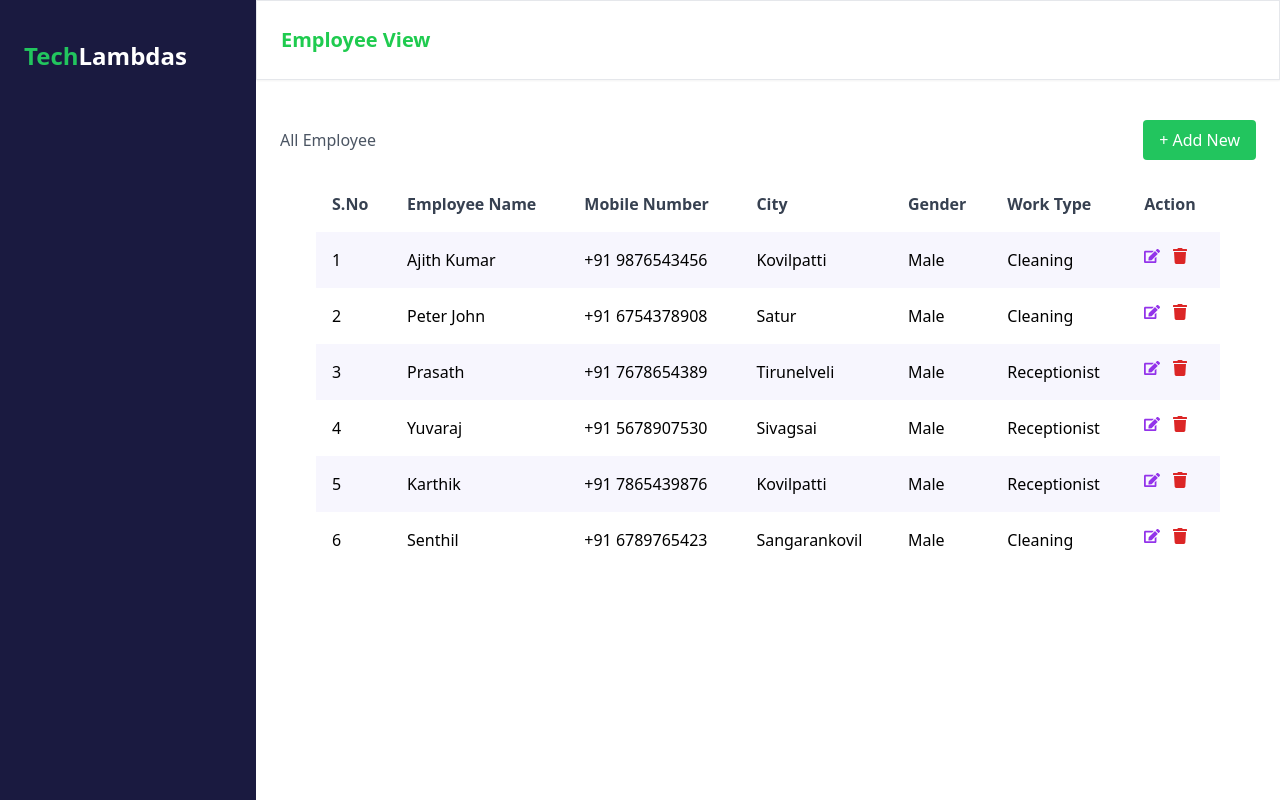
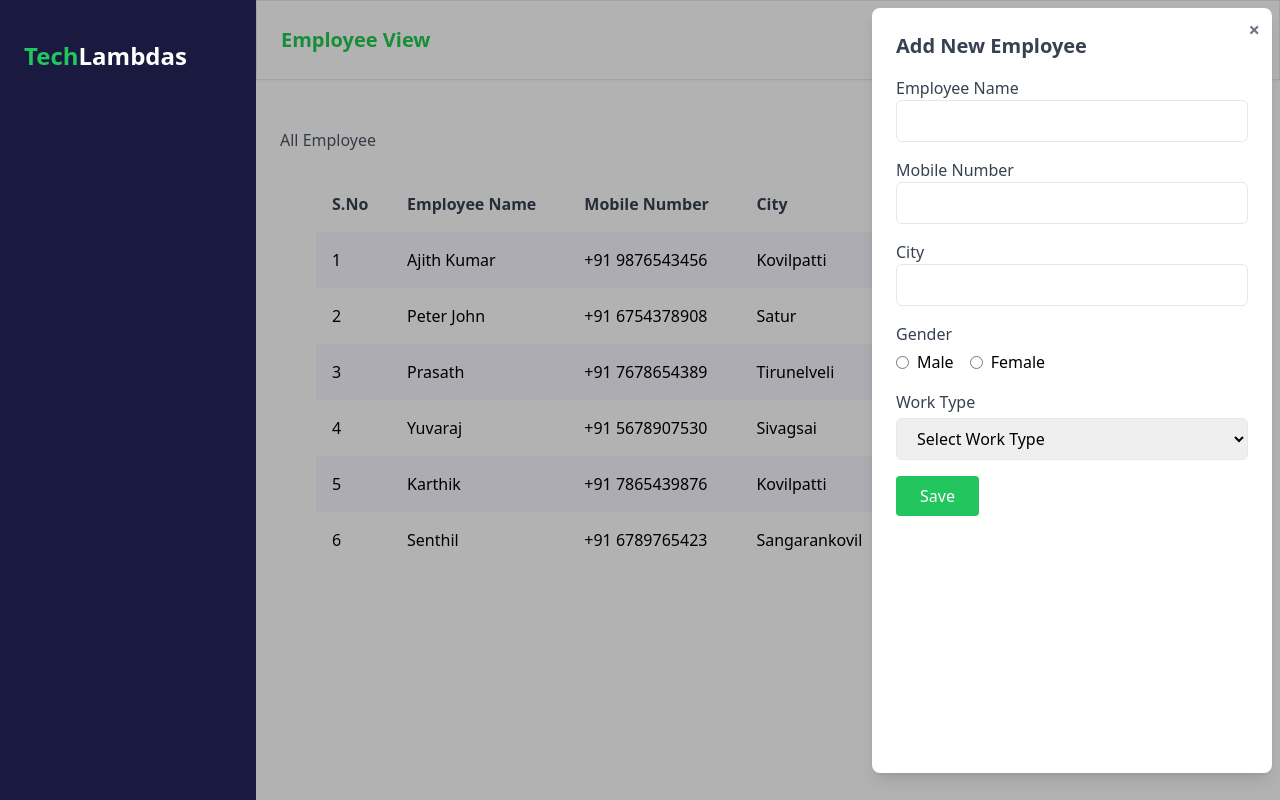
Before and after one commit to RosanTechLambdas/TechLambdas, a React (Vite) app in the folder TechLambdas-fontEnd/: page / in a window 1280 px wide. Both pictures are taken after a click on the button "+ Add New". Built offline with nearby package versions, Linux system fonts and the light colour scheme.

Commit message:
finish the form add employee

```diff
--- a/TechLambdas-fontEnd/src/component/Home.jsx
+++ b/TechLambdas-fontEnd/src/component/Home.jsx
@@ -1,4 +1,5 @@
 import { FaTrash, FaEdit } from 'react-icons/fa';
+import { useState } from 'react';
 
 const employees = [
   { id: 1, name: 'Ajith Kumar', mobile: '+91 9876543456', city: 'Kovilpatti', gender: 'Male', work: 'Cleaning' },
@@ -10,26 +11,36 @@ const employees = [
 ];
 
 export default function Home() {
+  const [showForm, setShowForm] = useState(false);
+
+  const handleAddNewClick = () => {
+    setShowForm(true);
+  };
+
+  const handleCloseForm = () => {
+    setShowForm(false);
+  };
+
   return (
-    <div className="flex h-screen font-['DM Sans']">
-
+    <div className="relative flex h-screen font-['DM Sans']">
       <aside className="bg-[#1A1A40] text-white w-64 p-6 pt-10">
         <h1 className="text-2xl font-bold text-green-500">Tech<span className="text-white">Lambdas</span></h1>
       </aside>
 
-
-      <main className="flex-1  bg-white">
+      <main className="flex-1 bg-white relative overflow-hidden">
         <div className="bg-white mb-10 p-6 border shadow-sm">
-            <h2 className="text-[20px] font-bold text-[#1FCB4F]">Employee View</h2>
+          <h2 className="text-[20px] font-bold text-[#1FCB4F]">Employee View</h2>
         </div>
-
 
         <div className="flex justify-between items-center mb-4 px-6">
           <h3 className="font-medium text-gray-600">All Employee</h3>
-          <button className="bg-green-500 text-white px-4 py-2 rounded hover:bg-green-600">
-          + Add New
-         </button>
-      </div>
+          <button
+            onClick={handleAddNewClick}
+            className="bg-green-500 text-white px-4 py-2 rounded hover:bg-green-600"
+          >
+            + Add New
+          </button>
+        </div>
 
         <div className="overflow-x-auto px-[60px]">
           <table className="w-full border-collapse">
@@ -67,6 +78,59 @@ export default function Home() {
           </table>
         </div>
 
+        {/* Overlay Form */}
+        {showForm && (
+        <div className="absolute inset-0 bg-black bg-opacity-30 flex justify-end z-10  ">
+            <div className="bg-white rounded-lg shadow-lg w-[400px] h-[765px] mt-2 mr-2 p-6 relative">
+              <button
+                onClick={handleCloseForm}
+                className="absolute top-2 right-3 text-gray-500 hover:text-red-600 text-xl font-bold"
+              >
+                ×
+              </button>
+              <h3 className="font-bold text-xl text-gray-700 mb-4">Add New Employee</h3>
+             <form >
+                <div className="mb-4">
+                <label className="block text-gray-700">Employee Name</label>
+                <input className="w-full px-4 py-2 border rounded-md" type="text" />
+                </div>
+                <div className="mb-4">
+                <label className="block text-gray-700">Mobile Number</label>
+                <input className="w-full px-4 py-2 border rounded-md" type="text" />
+                </div>
+                <div className="mb-4">
+                <label className="block text-gray-700">City</label>
+                <input className="w-full px-4 py-2 border rounded-md" type="text" />
+                </div>
+                <div className="mb-4">
+                <label className="block text-gray-700 mb-1">Gender</label>
+                <div className="flex gap-4">
+                    <label className="flex items-center">
+                    <input type="radio" name="gender" value="Male" className="mr-2" />
+                    Male
+                    </label>
+                    <label className="flex items-center">
+                    <input type="radio" name="gender" value="Female" className="mr-2" />
+                    Female
+                    </label>
+                </div>
+                </div>
+                <div className="mb-4">
+                <label className="block text-gray-700 mb-1">Work Type</label>
+                <select className="w-full px-4 py-2 border rounded-md">
+                    <option value="">Select Work Type</option>
+                    <option value="Cleaning">Cleaning</option>
+                    <option value="Receptionist">Receptionist</option>
+                </select>
+                </div>
+
+                <button className="bg-green-500 text-white px-6 py-2 rounded hover:bg-green-600">
+                Save
+                </button>
+            </form>
+            </div>
+          </div>
+        )}
       </main>
     </div>
   );
```
